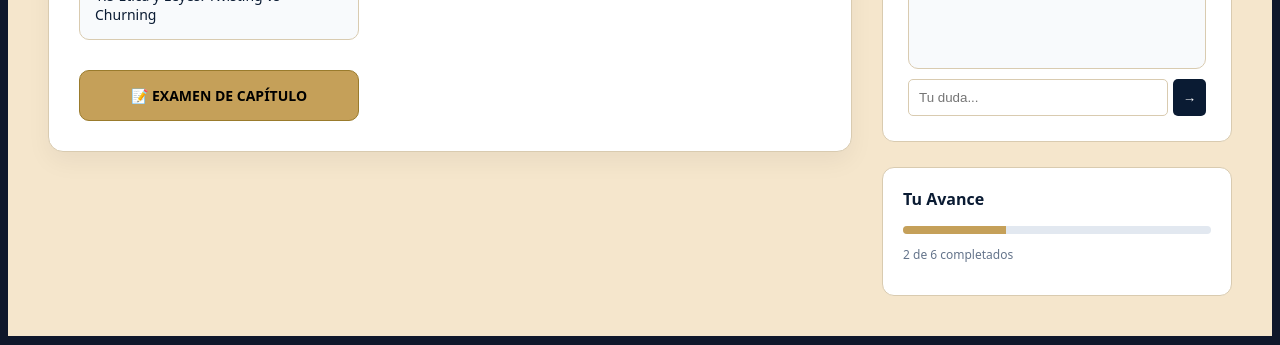
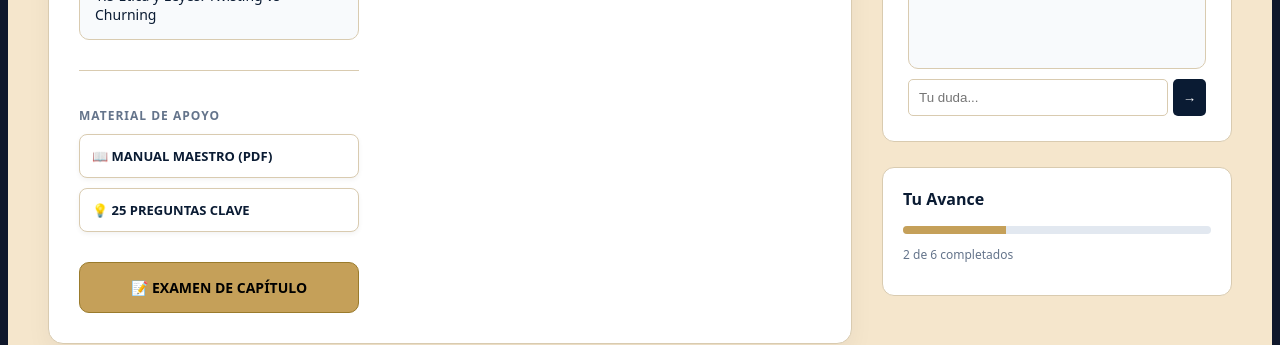
Before and after one commit to franklincollazo-bot/prepass-fl-ai, a Next.js app: page /dashboard in a window 1280 px wide. Shown: the part 730-1075 px from the top of the page. Built offline with nearby package versions, Linux system fonts and the light colour scheme.

Commit message:
feat: add access to Master Manuals and Top 25 Questions to Dashboard

```diff
--- a/pages/dashboard.js
+++ b/pages/dashboard.js
@@ -246,6 +246,54 @@ export default function Dashboard() {
                     {sub.title}
                   </div>
                 ))}
+
+                <div style={{ marginTop: '20px', borderTop: `1px solid ${COLORS.border}`, paddingTop: '20px' }}>
+                  <h4 style={{ fontSize: '12px', color: COLORS.gray, marginBottom: '10px', textTransform: 'uppercase', letterSpacing: '1px' }}>Material de Apoyo</h4>
+                  <a
+                    href={currentChapter?.manual}
+                    target="_blank"
+                    rel="noopener noreferrer"
+                    style={{
+                      display: 'flex',
+                      alignItems: 'center',
+                      gap: '10px',
+                      padding: '12px',
+                      backgroundColor: '#fff',
+                      color: COLORS.navy,
+                      borderRadius: '8px',
+                      fontSize: '13px',
+                      fontWeight: 'bold',
+                      textDecoration: 'none',
+                      border: `1px solid ${COLORS.border}`,
+                      marginBottom: '10px',
+                      boxShadow: '0 2px 5px rgba(0,0,0,0.05)'
+                    }}
+                  >
+                    📖 MANUAL MAESTRO (PDF)
+                  </a>
+                  <a
+                    href={currentChapter?.guia}
+                    target="_blank"
+                    rel="noopener noreferrer"
+                    style={{
+                      display: 'flex',
+                      alignItems: 'center',
+                      gap: '10px',
+                      padding: '12px',
+                      backgroundColor: '#fff',
+                      color: COLORS.navy,
+                      borderRadius: '8px',
+                      fontSize: '13px',
+                      fontWeight: 'bold',
+                      textDecoration: 'none',
+                      border: `1px solid ${COLORS.border}`,
+                      boxShadow: '0 2px 5px rgba(0,0,0,0.05)'
+                    }}
+                  >
+                    💡 25 PREGUNTAS CLAVE
+                  </a>
+                </div>
+
                 <div
                   onClick={startExam}
                   style={{
```
